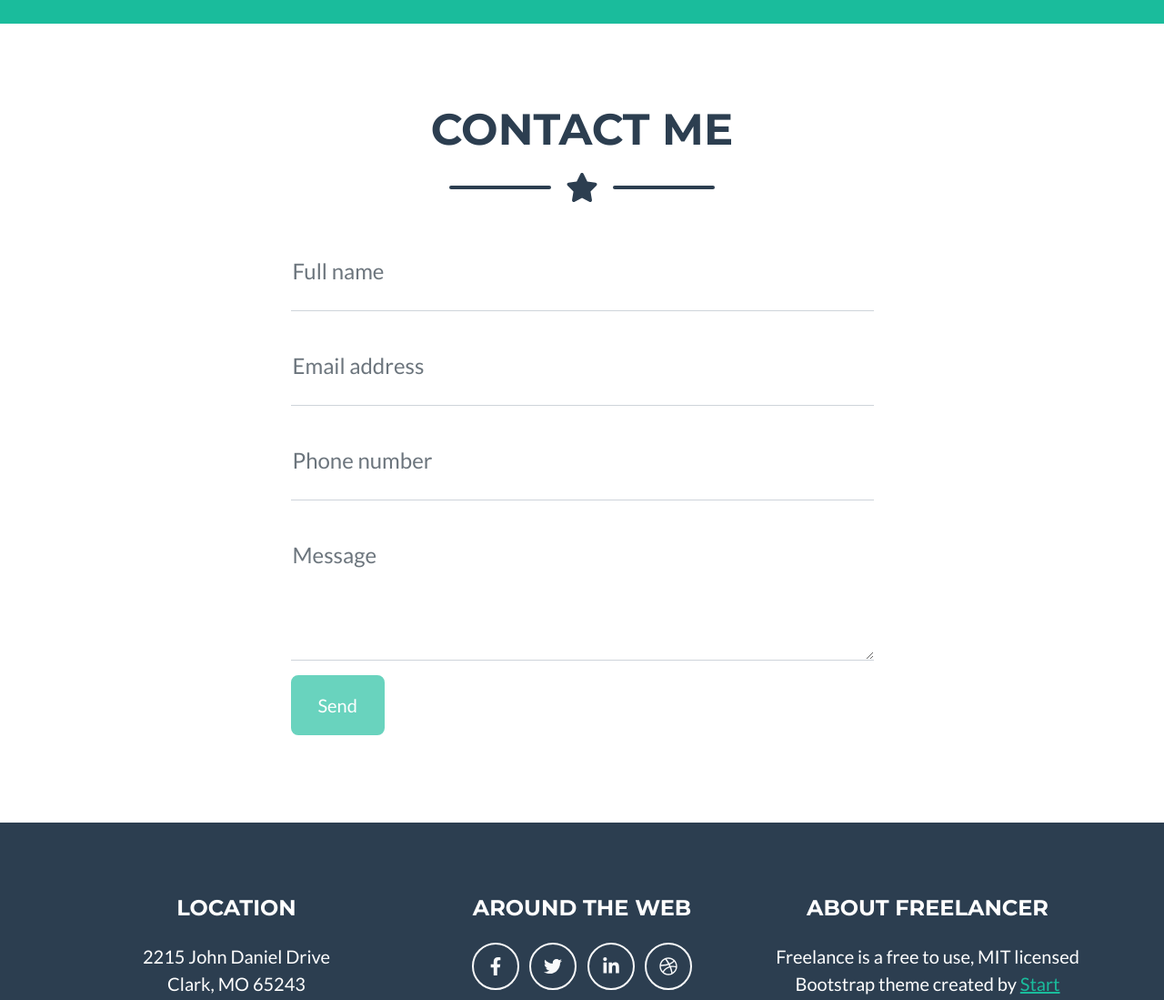
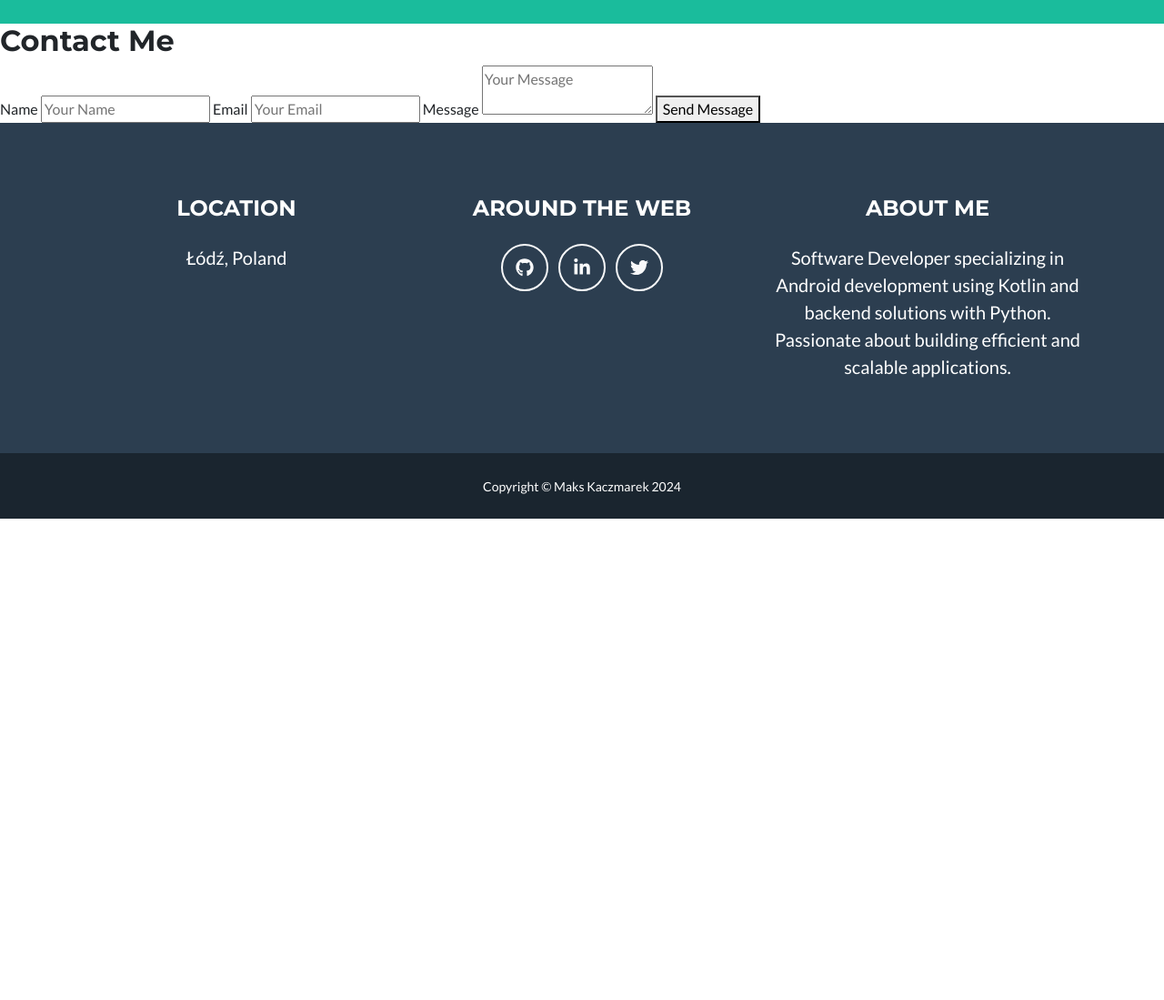
Before and after one commit to maksKaczmarek/portfolio, a plain HTML site: page index.html in a window 1280 px wide. Shown: the part 3120-4219 px from the top of the page at 91% size. After the commit the page ends 3690 px from the top, so only its background shows below. Drawn offline with nearby package versions, Linux system fonts and the light colour scheme.

Commit message:
Contact Me

```diff
--- a/index.html
+++ b/index.html
@@ -138,7 +138,7 @@
                         <p class="lead text-center">Hi, I’m Maks Kaczmarek, an Android developer currently studying Computer Science at Politechnika Łódzka in Łódź. I specialize in Android app development using Kotlin, focusing on building efficient, scalable, and user-friendly applications. My goal is to create seamless mobile solutions that provide smooth and engaging user experiences.</p>
                         <p class="lead text-center">In addition to Kotlin, I’m experienced in Python, which I use for backend development, scripting, and automation. Whether it's building web scrapers, automating tasks, or working with APIs, I leverage Python’s versatility to create efficient solutions. I am always looking for opportunities to enhance my skills and explore new technologies.</p>
 
-                        <h3 class="text-center">Key Android Development Skills</h3>
+                        <h3 class="text-center">Android Development Skills</h3>
                         <ul class="text-center">
                             <li>Advanced Android app development using Kotlin</li>
                             <li>Building responsive UIs with Jetpack Compose and XML layouts</li>
@@ -181,76 +181,23 @@
         </section>
 
         <!-- Contact Section-->
-        <section class="page-section" id="contact">
-            <div class="container">
-                <!-- Contact Section Heading-->
-                <h2 class="page-section-heading text-center text-uppercase text-secondary mb-0">Contact Me</h2>
-                <!-- Icon Divider-->
-                <div class="divider-custom">
-                    <div class="divider-custom-line"></div>
-                    <div class="divider-custom-icon"><i class="fas fa-star"></i></div>
-                    <div class="divider-custom-line"></div>
-                </div>
-                <!-- Contact Section Form-->
-                <div class="row justify-content-center">
-                    <div class="col-lg-8 col-xl-7">
-                        <!-- * * * * * * * * * * * * * * *-->
-                        <!-- * * SB Forms Contact Form * *-->
-                        <!-- * * * * * * * * * * * * * * *-->
-                        <!-- This form is pre-integrated with SB Forms.-->
-                        <!-- To make this form functional, sign up at-->
-                        <!-- https://startbootstrap.com/solution/contact-forms-->
-                        <!-- to get an API token!-->
-                        <form id="contactForm" data-sb-form-api-token="API_TOKEN">
-                            <!-- Name input-->
-                            <div class="form-floating mb-3">
-                                <input class="form-control" id="name" type="text" placeholder="Enter your name..." data-sb-validations="required" />
-                                <label for="name">Full name</label>
-                                <div class="invalid-feedback" data-sb-feedback="name:required">A name is required.</div>
-                            </div>
-                            <!-- Email address input-->
-                            <div class="form-floating mb-3">
-                                <input class="form-control" id="email" type="email" placeholder="name@example.com" data-sb-validations="required,email" />
-                                <label for="email">Email address</label>
-                                <div class="invalid-feedback" data-sb-feedback="email:required">An email is required.</div>
-                                <div class="invalid-feedback" data-sb-feedback="email:email">Email is not valid.</div>
-                            </div>
-                            <!-- Phone number input-->
-                            <div class="form-floating mb-3">
-                                <input class="form-control" id="phone" type="tel" placeholder="(123) 456-7890" data-sb-validations="required" />
-                                <label for="phone">Phone number</label>
-                                <div class="invalid-feedback" data-sb-feedback="phone:required">A phone number is required.</div>
-                            </div>
-                            <!-- Message input-->
-                            <div class="form-floating mb-3">
-                                <textarea class="form-control" id="message" type="text" placeholder="Enter your message here..." style="height: 10rem" data-sb-validations="required"></textarea>
-                                <label for="message">Message</label>
-                                <div class="invalid-feedback" data-sb-feedback="message:required">A message is required.</div>
-                            </div>
-                            <!-- Submit success message-->
-                            <!---->
-                            <!-- This is what your users will see when the form-->
-                            <!-- has successfully submitted-->
-                            <div class="d-none" id="submitSuccessMessage">
-                                <div class="text-center mb-3">
-                                    <div class="fw-bolder">Form submission successful!</div>
-                                    To activate this form, sign up at
-                                    <br />
-                                    <a href="https://startbootstrap.com/solution/contact-forms">https://startbootstrap.com/solution/contact-forms</a>
-                                </div>
-                            </div>
-                            <!-- Submit error message-->
-                            <!---->
-                            <!-- This is what your users will see when there is-->
-                            <!-- an error submitting the form-->
-                            <div class="d-none" id="submitErrorMessage"><div class="text-center text-danger mb-3">Error sending message!</div></div>
-                            <!-- Submit Button-->
-                            <button class="btn btn-primary btn-xl disabled" id="submitButton" type="submit">Send</button>
-                        </form>
-                    </div>
-                </div>
-            </div>
+        <section id="contact">
+            <h2>Contact Me</h2>
+            <form action="https://formspree.io/f/mjkvdyyq" method="POST">
+                <label for="name">Name</label>
+                <input type="text" id="name" name="name" required placeholder="Your Name">
+
+                <label for="email">Email</label>
+                <input type="email" id="email" name="email" required placeholder="Your Email">
+
+                <label for="message">Message</label>
+                <textarea id="message" name="message" required placeholder="Your Message"></textarea>
+
+                <button type="submit">Send Message</button>
+            </form>
         </section>
+
+
         <!-- Footer-->
         <footer class="footer text-center">
             <div class="container">
@@ -259,26 +206,21 @@
                     <div class="col-lg-4 mb-5 mb-lg-0">
                         <h4 class="text-uppercase mb-4">Location</h4>
                         <p class="lead mb-0">
-                            2215 John Daniel Drive
-                            <br />
-                            Clark, MO 65243
+                            Łódź, Poland
                         </p>
                     </div>
                     <!-- Footer Social Icons-->
                     <div class="col-lg-4 mb-5 mb-lg-0">
                         <h4 class="text-uppercase mb-4">Around the Web</h4>
-                        <a class="btn btn-outline-light btn-social mx-1" href="#!"><i class="fab fa-fw fa-facebook-f"></i></a>
-                        <a class="btn btn-outline-light btn-social mx-1" href="#!"><i class="fab fa-fw fa-twitter"></i></a>
-                        <a class="btn btn-outline-light btn-social mx-1" href="#!"><i class="fab fa-fw fa-linkedin-in"></i></a>
-                        <a class="btn btn-outline-light btn-social mx-1" href="#!"><i class="fab fa-fw fa-dribbble"></i></a>
+                        <a class="btn btn-outline-light btn-social mx-1" href="https://github.com/yourusername" target="_blank"><i class="fab fa-fw fa-github"></i></a>
+                        <a class="btn btn-outline-light btn-social mx-1" href="https://www.linkedin.com/in/yourusername" target="_blank"><i class="fab fa-fw fa-linkedin-in"></i></a>
+                        <a class="btn btn-outline-light btn-social mx-1" href="https://twitter.com/yourusername" target="_blank"><i class="fab fa-fw fa-twitter"></i></a>
                     </div>
                     <!-- Footer About Text-->
                     <div class="col-lg-4">
-                        <h4 class="text-uppercase mb-4">About Freelancer</h4>
+                        <h4 class="text-uppercase mb-4">About Me</h4>
                         <p class="lead mb-0">
-                            Freelance is a free to use, MIT licensed Bootstrap theme created by
-                            <a href="http://startbootstrap.com">Start Bootstrap</a>
-                            .
+                            Software Developer specializing in Android development using Kotlin and backend solutions with Python. Passionate about building efficient and scalable applications.
                         </p>
                     </div>
                 </div>
@@ -286,8 +228,9 @@
         </footer>
         <!-- Copyright Section-->
         <div class="copyright py-4 text-center text-white">
-            <div class="container"><small>Copyright &copy; Your Website 2023</small></div>
+            <div class="container"><small>Copyright &copy; Maks Kaczmarek 2024</small></div>
         </div>
+
         <!-- Portfolio Modals-->
         <!-- Portfolio Modal 1-->
         <div class="portfolio-modal modal fade" id="portfolioModal1" tabindex="-1" aria-labelledby="portfolioModal1" aria-hidden="true">
```
